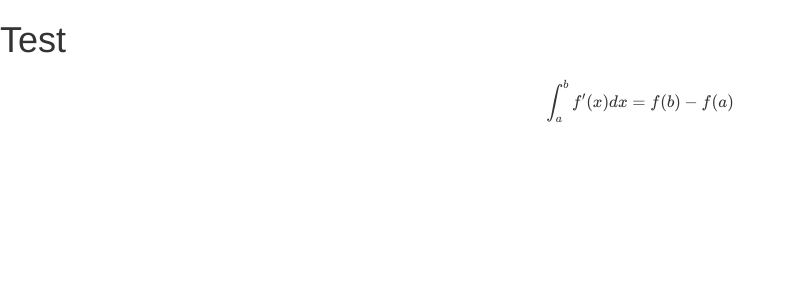
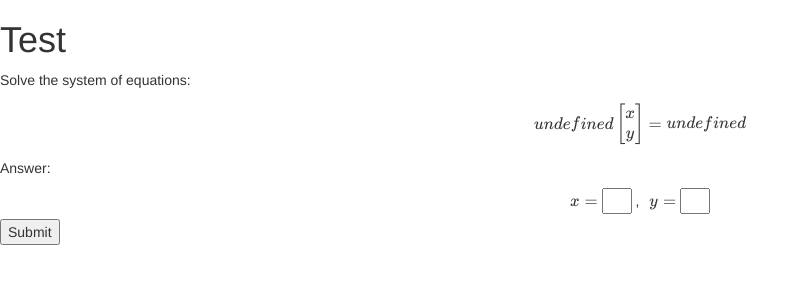
Before and after one commit to mgreenbe/summatory, a React (Create React App) app in the folder js-client/: page / in a window 1280 px wide. Shown: the top 300 px of the page, without its empty margins (0-809 px from the left). Built offline with nearby package versions, Linux system fonts and the light colour scheme; no server answers; the HTML template or start-up script is replaced by a standard one.

Commit message:
added post request

```diff
--- a/js-client/src/p1.js
+++ b/js-client/src/p1.js
@@ -1,13 +1,27 @@
 import React from 'react';
 import TeX from './tex.js';
 
-const p1 = ({context}) => {
+const p1 = ({context, handleChange, handleSubmit}) => {
   return (
     <div>
-      <h2>{context}</h2>
       <p>
-        <TeX displayMode={true}>\int_a^bf'(x)dx = f(b)-f(a)</TeX>
+        Solve the system of equations:
       </p>
+      <div>
+        <TeX displayMode={true}>{`${context.A}\\begin{bmatrix}x\\\\y\\end{bmatrix}=${context.B}`}</TeX>
+      </div>
+      <p>
+        Answer:
+      </p>
+      <div style={{textAlign: 'center'}}>
+        <label>
+          <TeX>x=</TeX> <input name='x' onChange={handleChange} style={{width: '30px'}} />
+        </label> ,
+        <label style={{marginLeft: '10px'}}>
+          <TeX>y=</TeX> <input name='y' onChange={handleChange} style={{width: '30px'}} />
+        </label>
+      </div>
+      <button onClick={handleSubmit}>Submit</button>
     </div>
   )
 }
--- a/js-client/src/problem.js
+++ b/js-client/src/problem.js
@@ -3,20 +3,40 @@ import React from 'react';
 class Problem extends React.Component {
   constructor(props) {
     super(props)
-    this.state = {body: 'Loading...'};
+    this.handleChange = this.handleChange.bind(this);
+    this.handleSubmit = this.handleSubmit.bind(this);
+    this.state = {};
   }
   componentDidMount() {
     if (this.props.url) {
     const setState = this.setState.bind(this);
     fetch(this.props.url)
-      .then(function(response) {return response.text()})
-      .then(function(body) {setState({context: body})})
+      .then(function(response) {return response.json()})
+      .then(function(body) {setState(body)})
     }
+  }
+  handleChange(event) {
+    this.setState({[event.target.name]: event.target.value});
+  }
+  handleSubmit(event) {
+    console.log(this.state);
+    const headers = new Headers({
+      'Content-Type': 'application/json'
+    });
+    const init = {method: 'POST',
+      headers,
+      body: JSON.stringify(this.state)
+    };
+    fetch(this.props.url, init)
   }
   render() {
     const P = this.props.problem;
-    const context = this.state.context;
-    return <P context={context} />
+    const props = {
+      context: this.state,
+      handleChange: this.handleChange,
+      handleSubmit: this.handleSubmit
+    };
+    return <P {...props}/>
   }
 }
 
--- a/js-client/src/tex.js
+++ b/js-client/src/tex.js
@@ -3,7 +3,7 @@ import 'katex/dist/katex.min.css';
 import React from 'react';
 
 class TeX extends React.Component {
-  /*  componentWillReceiveProps(nextProps) {
+    componentWillReceiveProps(nextProps) {
     if (nextProps.children !== this.props.children && !!(this.elt)) {
       katex.render(
         nextProps.children,
@@ -11,7 +11,7 @@ class TeX extends React.Component {
         {displayMode: nextProps.displayMode}
       );
     }
-  }*/
+  } // need this for fields to update!
   componentDidMount() {
     const displayMode = !!this.props.displayMode;
     katex.render(this.props.children, this.elt, {displayMode});
```
Also changed, not shown: 1 other file (tests, documents, lock files or other folders).
